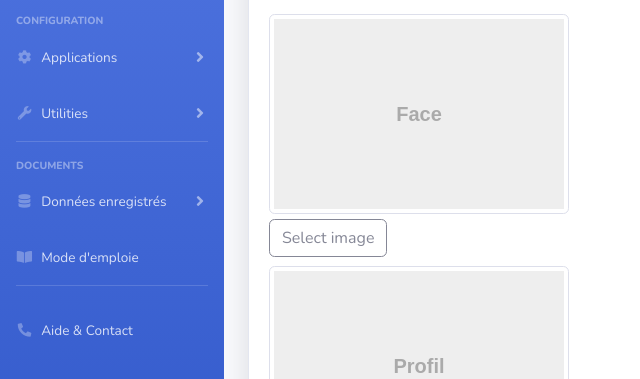
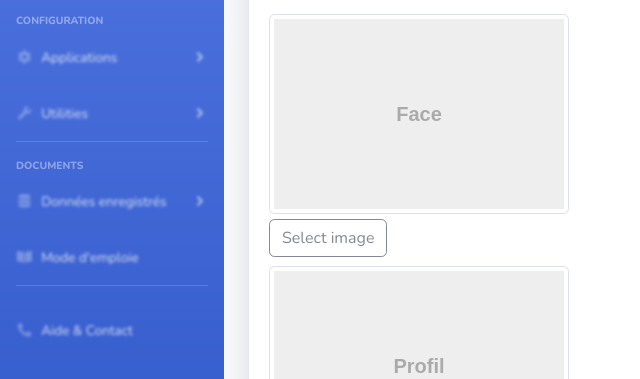
Before and after one commit to SemiZhang/SBAdmin-BS-Swapp, a website: page mesure.html in a window 1280 px wide. Shown: the part 211-590 px from the top of the page, 0-640 px from the left. Drawn offline with nearby package versions, Linux system fonts and the light colour scheme; files that its build step writes are made by us from their sources.

Commit message:
Add comments

```diff
--- a/mesure.html
+++ b/mesure.html
@@ -70,7 +70,7 @@
             </div>
 
             <!-- Nav Item - Pages Collapse Menu -->
-            <li class="nav-item">
+            <li class="nav-item developing">
                 <a class="nav-link collapsed" href="#" data-toggle="collapse" data-target="#collapseTwo"
                    aria-expanded="true" aria-controls="collapseTwo">
                     <i class="fas fa-fw fa-cog"></i>
@@ -86,7 +86,7 @@
             </li>
 
             <!-- Nav Item - Utilities Collapse Menu -->
-            <li class="nav-item">
+            <li class="nav-item developing">
                 <a class="nav-link collapsed" href="#" data-toggle="collapse" data-target="#collapseUtilities"
                    aria-expanded="true" aria-controls="collapseUtilities">
                     <i class="fas fa-fw fa-wrench"></i>
@@ -112,8 +112,8 @@
                 Documents
             </div>
 
-            <!-- Nav Item - Pages Collapse Menu -->
-            <li class="nav-item">
+            <!-- Nav Item - Données enregistrés -->
+            <li class="nav-item developing">
                 <a class="nav-link collapsed" href="#" data-toggle="collapse" data-target="#collapsePages"
                    aria-expanded="true" aria-controls="collapsePages">
                     <i class="fas fa-fw fa-database"></i>
@@ -133,8 +133,8 @@
                 </div>
             </li>
 
-            <!-- Nav Item - Tables -->
-            <li class="nav-item">
+            <!-- Nav Item - Mode d'emploie -->
+            <li class="nav-item developing">
                 <a class="nav-link" href="tables.html">
                     <i class="fas fa-fw fa-book-open"></i>
                     <span>Mode d'emploie</span></a>
@@ -144,7 +144,7 @@
             <hr class="sidebar-divider d-none d-md-block">
 
             <!-- Nav Item - Help -->
-            <li class="nav-item">
+            <li class="nav-item developing">
                 <a class="nav-link" href="tables.html">
                     <i class="fas fa-fw fa-phone-alt"></i>
                     <span>Aide & Contact</span></a>
@@ -267,7 +267,7 @@
                                         <div class="card-body">
                                             <p>Prenez les photos à 4 mètres</p>
                                             <p class="mb-4">Mesurer les paramètres du fauteuil par deux photos, pour plus de détail, veuillez consulter notre <a
-                                                    target="_blank" href="https://www.chartjs.org/docs/latest/">Mode d'emploi</a>.</p>
+                                                    target="_blank" href="404.html">Mode d'emploi</a>.</p>
                                         </div>
                                     </div>
                                 </div>
```
Also changed, not shown: js/pageFauteuil.js (+10 -3 lines).
